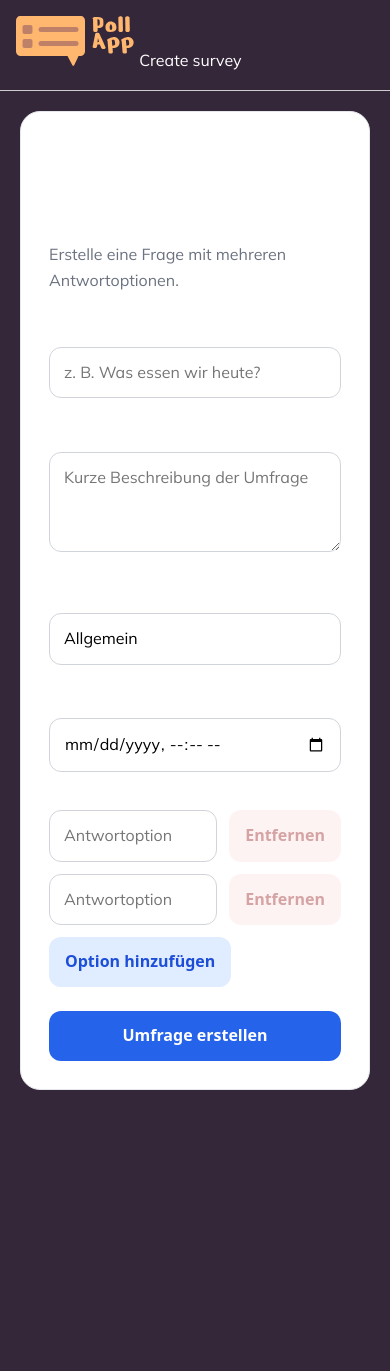
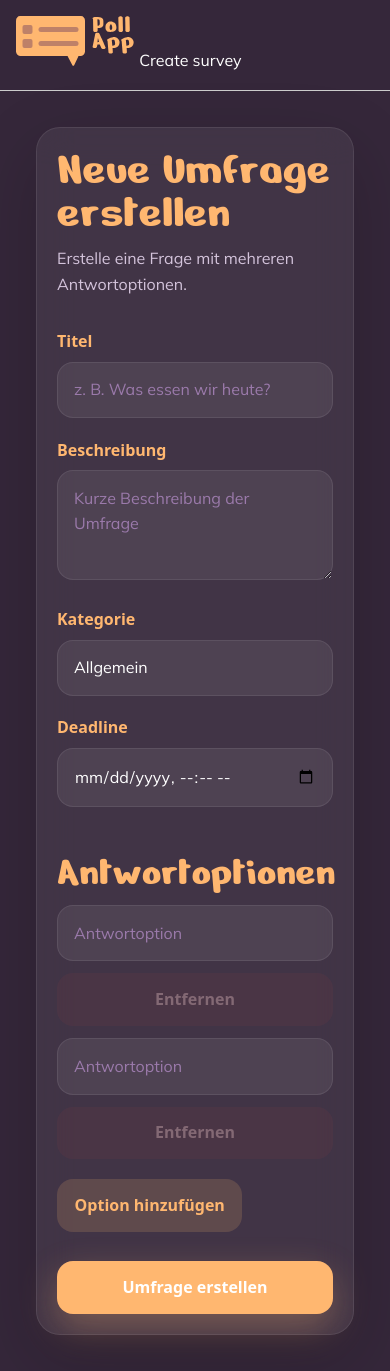
Before and after one commit to MarvinKloe47/PollApp, an Angular app: page /create in a window 390 px wide. Before the commit the page ends 1110 px from the top, so only its background shows below. Built offline with nearby package versions, Linux system fonts and the light colour scheme; a web font is replaced by a local one.

Commit message:
style: update create poll form design

```diff
--- a/src/app/pages/create-poll/create-poll.component.scss
+++ b/src/app/pages/create-poll/create-poll.component.scss
@@ -1,80 +1,123 @@
 .create-page {
-  max-width: 760px;
+  max-width: 860px;
   margin: 0 auto;
+  padding: 2rem;
 }
 
 .create-card {
-  background: white;
-  padding: 28px;
-  border-radius: 20px;
-  border: 1px solid #e5e7eb;
+  padding: 2rem;
+  border-radius: 32px;
+  background: var(--color-card);
+  border: 1px solid rgba(255, 255, 255, 0.08);
+  backdrop-filter: blur(18px);
+  box-shadow: 0 24px 70px rgba(0, 0, 0, 0.18);
 }
 
 .create-card h1 {
-  margin: 0;
-  font-size: 32px;
+  font-family: 'Nerko One', cursive;
+  font-size: clamp(3rem, 7vw, 5.5rem);
+  line-height: 0.9;
+  font-weight: 400;
+  color: var(--color-primary);
+  margin-bottom: 0.75rem;
 }
 
 .create-card p {
-  color: #6b7280;
+  color: var(--color-text-secondary);
+  margin-bottom: 2rem;
 }
 
 label {
   display: block;
-  margin: 20px 0 8px;
-  font-weight: 600;
+  margin: 1.2rem 0 0.45rem;
+  color: var(--color-primary);
+  font-weight: 700;
 }
 
 input,
 textarea {
   width: 100%;
-  padding: 12px 14px;
-  border: 1px solid #d1d5db;
-  border-radius: 12px;
-  font: inherit;
+  padding: 0.9rem 1rem;
+  border-radius: 16px;
+  border: 1px solid rgba(255, 255, 255, 0.08);
+  background: rgba(255, 255, 255, 0.07);
+  color: var(--color-text-primary);
+  outline: none;
+}
+
+input::placeholder,
+textarea::placeholder {
+  color: var(--color-text-muted);
+}
+
+input:focus,
+textarea:focus {
+  border-color: var(--color-primary);
+  box-shadow: 0 0 0 4px rgba(255, 183, 112, 0.12);
 }
 
 textarea {
-  min-height: 100px;
+  min-height: 110px;
   resize: vertical;
 }
 
+.create-card h2 {
+  margin-top: 2rem;
+  font-family: 'Nerko One', cursive;
+  font-size: 2.6rem;
+  font-weight: 400;
+  color: var(--color-primary);
+}
+
 .option-row {
-  display: flex;
-  gap: 12px;
-  margin-bottom: 12px;
+  display: grid;
+  grid-template-columns: 1fr auto;
+  gap: 0.75rem;
+  margin-bottom: 0.75rem;
 }
 
 .remove-btn,
 .secondary-btn,
 .submit-btn {
   border: none;
-  border-radius: 12px;
-  padding: 12px 16px;
-  font-weight: 600;
+  border-radius: 16px;
+  padding: 0.85rem 1.1rem;
+  font-weight: 700;
   cursor: pointer;
+  transition:
+    transform 0.2s ease,
+    background 0.2s ease,
+    opacity 0.2s ease;
+}
+
+.remove-btn:hover:not(:disabled),
+.secondary-btn:hover,
+.submit-btn:hover:not(:disabled) {
+  transform: translateY(-2px);
 }
 
 .remove-btn {
-  background: #fee2e2;
-  color: #991b1b;
+  background: rgba(239, 68, 68, 0.15);
+  color: #fecaca;
 }
 
 .remove-btn:disabled {
-  opacity: 0.4;
+  opacity: 0.35;
   cursor: not-allowed;
 }
 
 .secondary-btn {
-  background: #e0ecff;
-  color: #1d4ed8;
+  margin-top: 0.5rem;
+  background: rgba(255, 183, 112, 0.16);
+  color: var(--color-primary);
 }
 
 .submit-btn {
   width: 100%;
-  margin-top: 24px;
-  background: #2563eb;
-  color: white;
+  margin-top: 1.8rem;
+  background: var(--color-primary);
+  color: #fff;
+  box-shadow: 0 14px 36px var(--color-primary-glow);
 }
 
 .submit-btn:disabled {
@@ -83,7 +126,22 @@ textarea {
 }
 
 .error {
-  margin-top: 16px;
-  color: #dc2626;
-  font-weight: 600;
+  margin-top: 1rem;
+  color: var(--color-error);
+  font-weight: 700;
 }
+
+@media (max-width: 640px) {
+  .create-page {
+    padding: 1rem;
+  }
+
+  .create-card {
+    padding: 1.25rem;
+    border-radius: 24px;
+  }
+
+  .option-row {
+    grid-template-columns: 1fr;
+  }
+}
```
